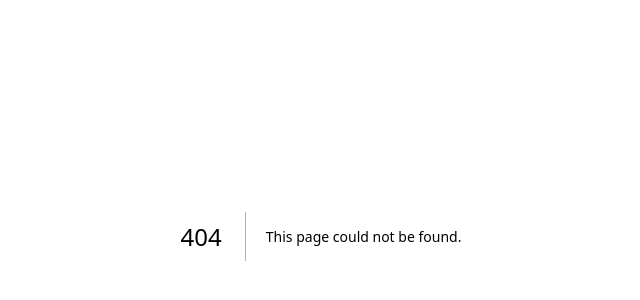
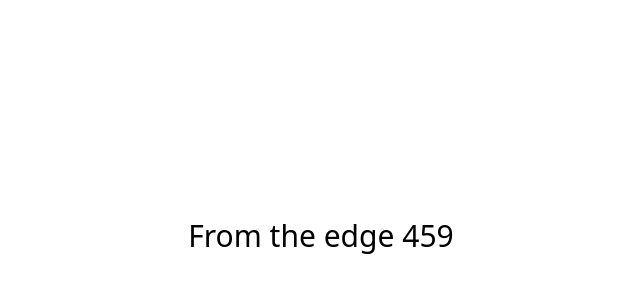
Before and after one commit to Hamsterzs/abel-pineiro, a Next.js app: page /edge in a window 1280 px wide. Before the commit this address had no page. Shown: the part 164-464 px from the top of the page, without its empty margins (319-959 px from the left). Built offline with nearby package versions, Linux system fonts and the light colour scheme.

Commit message:
test edge

```diff
--- /dev/null
+++ b/src/app/edge/page.tsx
@@ -0,0 +1,14 @@
+export const runtime = "experimental-edge";
+export const revalidate = 0;
+
+const randomNum = () => Math.floor(Math.random() * 1000);
+
+const Page = () => {
+  return (
+    <div className="flex h-screen items-center justify-center text-3xl">
+      From the edge {randomNum()}
+    </div>
+  );
+};
+
+export default Page;
```
